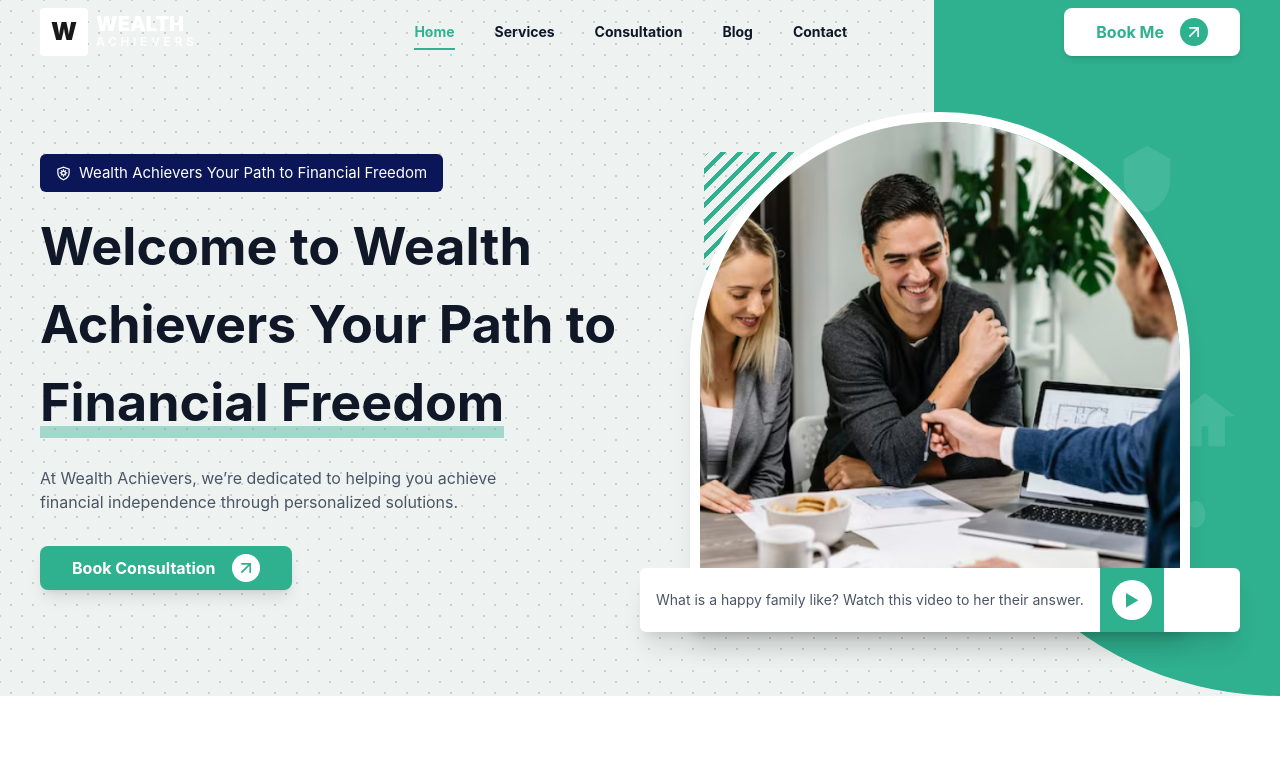
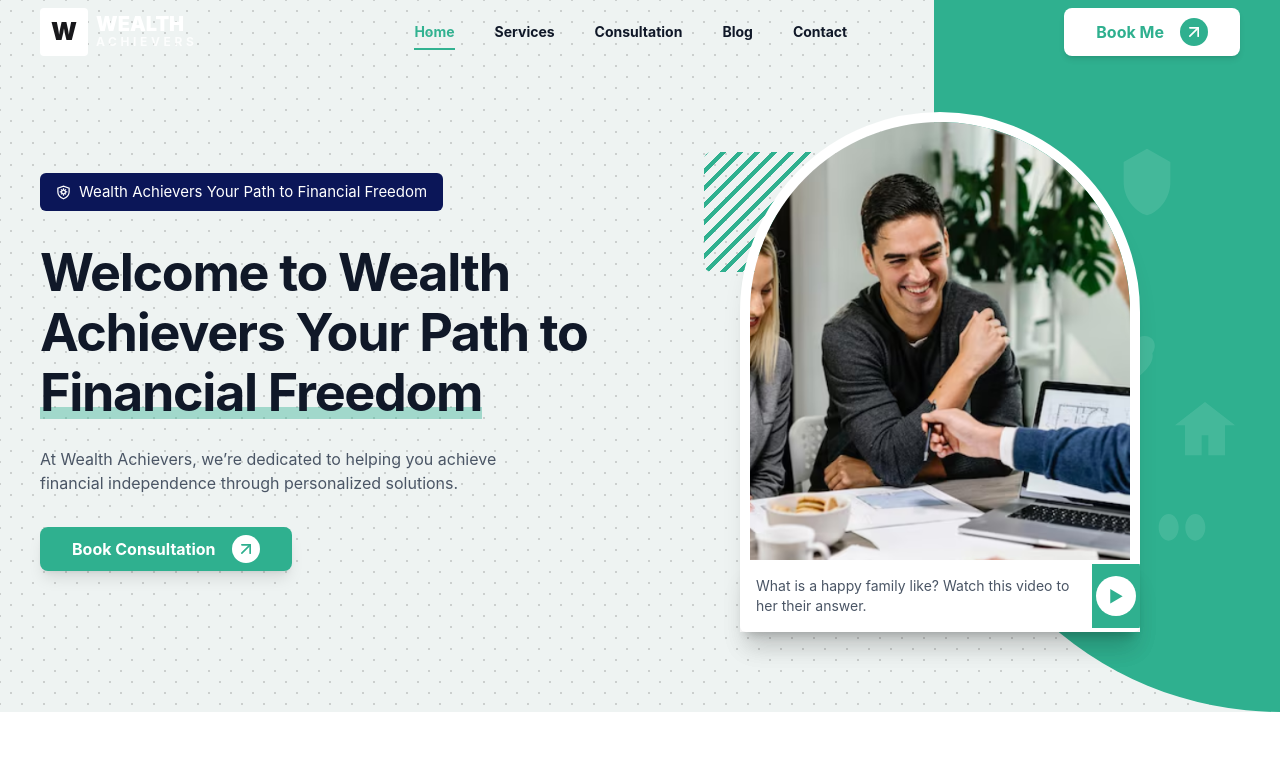
Before and after one commit to cyndylove1/wealth-achievers, a React (Vite) app: page / in a window 1280 px wide. Shown: the top 774 px of the page. Built offline with nearby package versions, Linux system fonts and the light colour scheme.

Commit message:
intial commit

```diff
--- a/src/components/about.tsx
+++ b/src/components/about.tsx
@@ -11,7 +11,7 @@ export default function About() {
           <div className="absolute xl:left-16 lg:left-6 left-2 top-10 w-30 h-30 bg-[repeating-linear-gradient(135deg,#2fb08f_0,#2fb08f_4px,transparent_4px,transparent_12px)] rounded-lg"></div>
 
           {/* Image container */}
-          <div className="overflow-hidden rounded-t-full rounded-b-lg w-full h-[420px] relative z-10 shadow-lg">
+          <div className="overflow-hidden rounded-t-full rounded-b-lg lg:w-[400px] w-full h-[420px] relative z-10 shadow-lg">
             <img
               src="https://images.unsplash.com/photo-1609220136736-443140cffec6"
               alt="family"
--- a/src/components/hero.tsx
+++ b/src/components/hero.tsx
@@ -3,6 +3,7 @@ import hero from "../assets/images/firm5.png";
 import Button from "./button";
 import Navbar from "./navbar";
 import Title from "./title";
+import { AnimatedItem } from "./animatedItem";
 
 export default function Hero() {
   return (
@@ -69,20 +70,25 @@ export default function Hero() {
       <div className="relative z-10 max-w-7xl mx-auto xl:px-10 md:px-6 px-4 grid lg:grid-cols-2 grid-cols-1 items-center pt-12">
         {/* LEFT TEXT */}
         <div>
+          <AnimatedItem index={0} delay={0.05}>
             <Title text="Wealth Achievers Your Path to Financial Freedom" />
-
-          <h1 className="xl:text-[52px] md:text-[45px] text-[30px] max-w-2xl font-bold text-gray-900">
+          </AnimatedItem>
+          <AnimatedItem index={1} delay={0.1}>
+            <h1 className="xl:text-[52px] md:text-[50px] text-[30px] tracking-tight lg:leading-[60px] leading-[40px] max-w-2xl font-bold text-gray-900">
               Welcome to Wealth Achievers Your Path to&nbsp;
               <span className="relative inline-block">
                 <span className="relative z-10">Financial Freedom</span>
                 <span className="absolute left-0 bottom-1 w-full h-3 bg-(--primary) opacity-40 -z-0"></span>
               </span>
             </h1>
-
+          </AnimatedItem>
+          <AnimatedItem index={2} delay={0.15}>
             <p className="text-gray-600 mt-6 max-w-lg">
               At Wealth Achievers, we’re dedicated to helping you achieve
               financial independence through personalized solutions.
             </p>
+          </AnimatedItem>
+          <AnimatedItem index={3} delay={0.25}>
             <Link to="/consultation">
               <div className="mt-8">
                 <Button
@@ -94,23 +100,26 @@ export default function Hero() {
                 />
               </div>
             </Link>
+          </AnimatedItem>
         </div>
 
         {/* RIGHT IMAGE AREA */}
+        <AnimatedItem index={4} delay={0.35}>
           <div className="relative flex justify-center mt-20 lg:mt-0">
             {/* STRIPES */}
 
             <div className="absolute xl:left-16 lg:left-6 left-2 top-10 w-30 h-30 bg-[repeating-linear-gradient(135deg,#2fb08f_0,#2fb08f_4px,transparent_4px,transparent_12px)] rounded-lg"></div>
 
             {/* IMAGE SHAPE (NOT CIRCLE) */}
-          <div className="relative lg:w-[500px] w-full h-[520px] overflow-hidden lg:rounded-t-[250px] rounded-t-[250px] md:rounded-t-[350px] border-[10px] border-white shadow-xl">
+            <div className="relative lg:w-[400px] w-full lg:h-[520px] h-[400px] overflow-hidden lg:rounded-t-[250px] rounded-t-[250px] md:rounded-t-[350px] border-[10px] border-white shadow-xl">
               <img src={hero} className="object-cover w-full h-full" />
             </div>
 
             {/* VIDEO CARD */}
-          <div className="absolute bottom-0 w-full mt-10 bg-white shadow-xl rounded-md flex items-center overflow-hidden">
+            <div className="absolute bottom-0 lg:w-[400px] w-full mt-10 bg-white shadow-xl rounded-md flex items-center overflow-hidden">
               <div className="p-4 text-sm text-gray-600">
-              What is a happy family like? Watch this video to her their answer.
+                What is a happy family like? Watch this video to her their
+                answer.
               </div>
 
               <div className="bg-[#2fb08f] w-16 h-16 flex items-center justify-center">
@@ -120,6 +129,7 @@ export default function Hero() {
               </div>
             </div>
           </div>
+        </AnimatedItem>
       </div>
     </section>
   );
```
Lines whose indentation alone changed are shown as unchanged.
